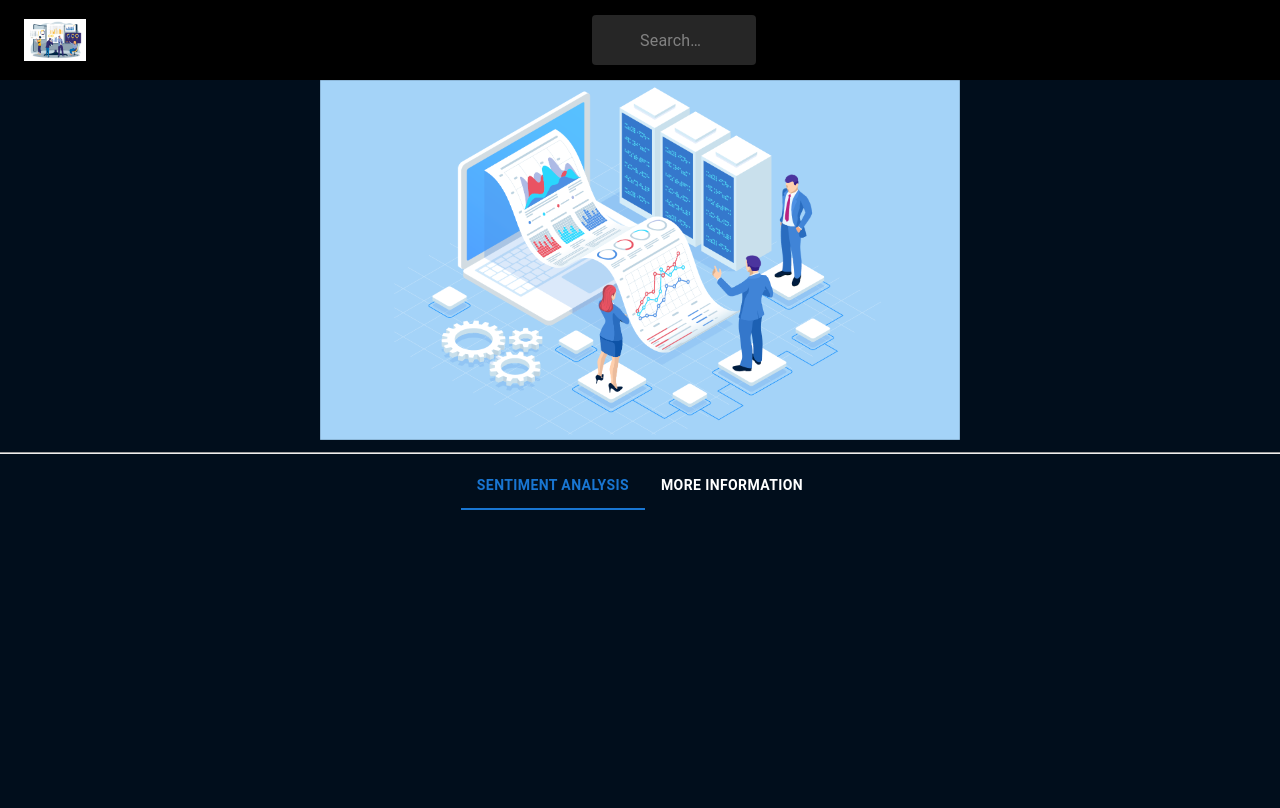
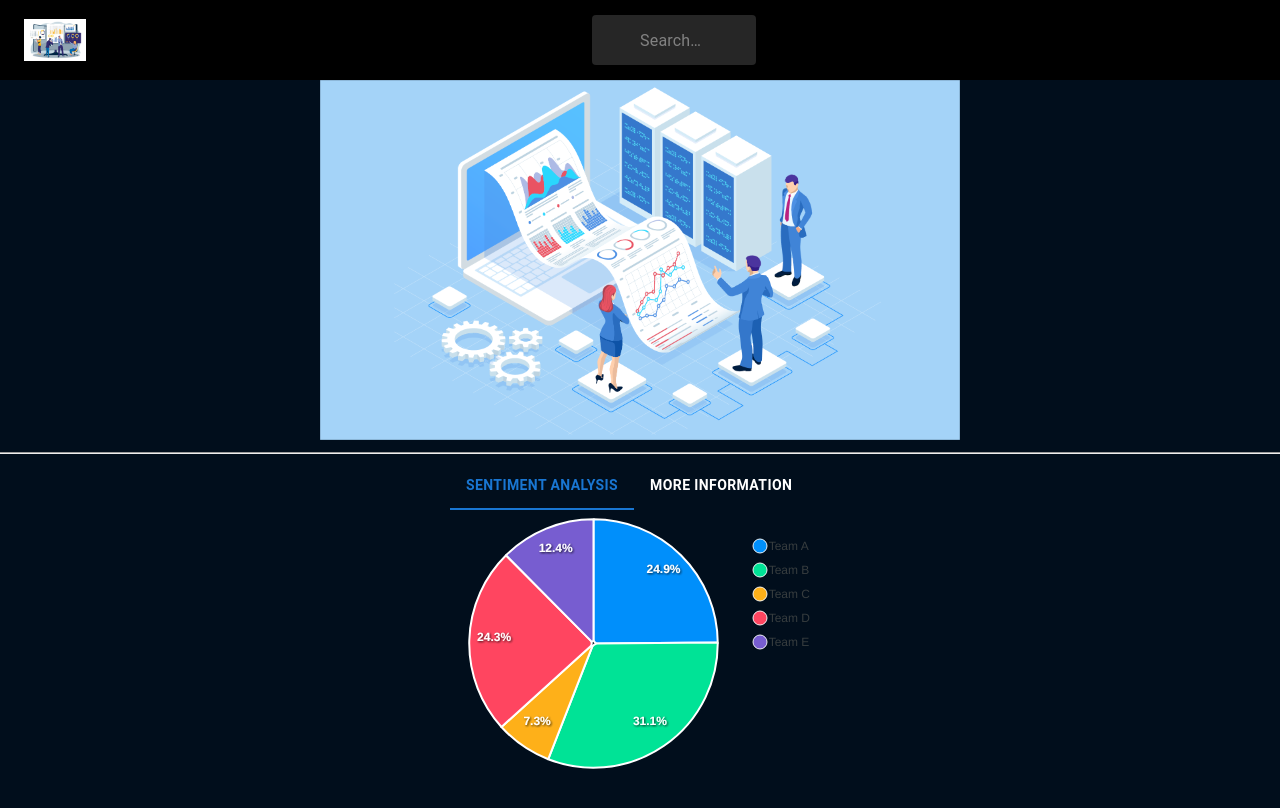
Before and after one commit to ameybagwe12/Crescendo24-Hack14, a React (Create React App) app: page / in a window 1280 px wide. Shown: the top 808 px of the page. Built offline with nearby package versions, Linux system fonts and the light colour scheme; a web font is replaced by a local one.

Commit message:
Pie chart static added

```diff
--- a/package.json
+++ b/package.json
@@ -13,6 +13,7 @@
     "apexcharts": "^3.46.0",
     "axios": "^1.6.7",
     "react": "^18.2.0",
+    "react-apexcharts": "^1.4.1",
     "react-dom": "^18.2.0",
     "react-scripts": "5.0.1",
     "web-vitals": "^2.1.4"
--- /dev/null
+++ b/src/components/more-info.jsx
@@ -0,0 +1,5 @@
+import React from "react";
+
+export default function MoreInformation() {
+  return <div>MoreInfo</div>;
+}
--- /dev/null
+++ b/src/components/sentiment.jsx
@@ -0,0 +1,10 @@
+import React from "react";
+import ApexPieChart from "../models/pie-chart";
+
+export default function SentimentAnalysis() {
+  return (
+    <div>
+      <ApexPieChart />
+    </div>
+  );
+}
--- a/src/components/tab.jsx
+++ b/src/components/tab.jsx
@@ -1,15 +1,18 @@
 import * as React from "react";
 import Tabs from "@mui/material/Tabs";
 import Tab from "@mui/material/Tab";
+import SentimentAnalysis from "./sentiment.jsx"; // Import your SentimentAnalysis component
+import MoreInformation from "./more-info"; // Import your MoreInformation component
 
 export default function SectionTabs() {
-  const [value, setValue] = React.useState(0); // Change the initial value to 0 or 1
+  const [value, setValue] = React.useState(0);
 
   const handleChange = (event, newValue) => {
     setValue(newValue);
   };
 
   return (
+    <div>
       <Tabs
         value={value}
         onChange={handleChange}
@@ -17,12 +20,15 @@ export default function SectionTabs() {
       >
         <Tab
           label="Sentiment Analysis"
-        sx={{ color: "white", fontWeight: "bold" }} // Set the tab color to white
+          sx={{ color: "white", fontWeight: "bold" }}
         />
         <Tab
           label="More Information"
-        sx={{ color: "white", fontWeight: "bold" }} // Set the tab color to white
+          sx={{ color: "white", fontWeight: "bold" }}
         />
       </Tabs>
+      {value === 0 && <SentimentAnalysis />}
+      {value === 1 && <MoreInformation />}
+    </div>
   );
 }
--- /dev/null
+++ b/src/models/pie-chart.jsx
@@ -0,0 +1,50 @@
+import React from "react";
+import ReactApexChart from "react-apexcharts";
+
+class ApexPieChart extends React.Component {
+  constructor(props) {
+    super(props);
+
+    this.state = {
+      series: [44, 55, 13, 43, 22],
+      options: {
+        chart: {
+          width: 380,
+          type: "pie",
+        },
+        labels: ["Team A", "Team B", "Team C", "Team D", "Team E"],
+        responsive: [
+          {
+            breakpoint: 480,
+            options: {
+              chart: {
+                width: 200,
+              },
+              legend: {
+                position: "bottom",
+              },
+            },
+          },
+        ],
+      },
+    };
+  }
+
+  render() {
+    return (
+      <div>
+        <div id="chart">
+          <ReactApexChart
+            options={this.state.options}
+            series={this.state.series}
+            type="pie"
+            width={380}
+          />
+        </div>
+        <div id="html-dist"></div>
+      </div>
+    );
+  }
+}
+
+export default ApexPieChart;
```
Also changed, not shown: 1 other file (tests, documents, lock files or other folders). Lines whose indentation alone changed are shown as unchanged.
